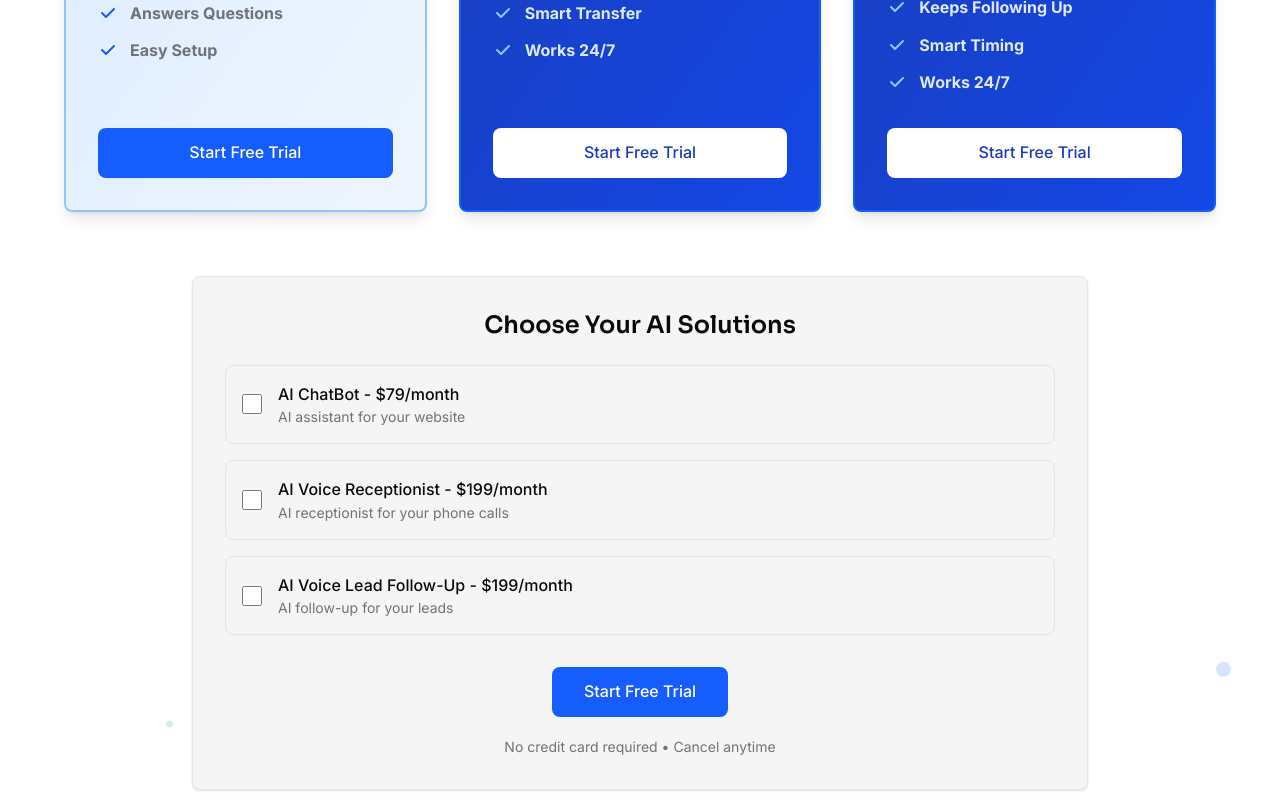
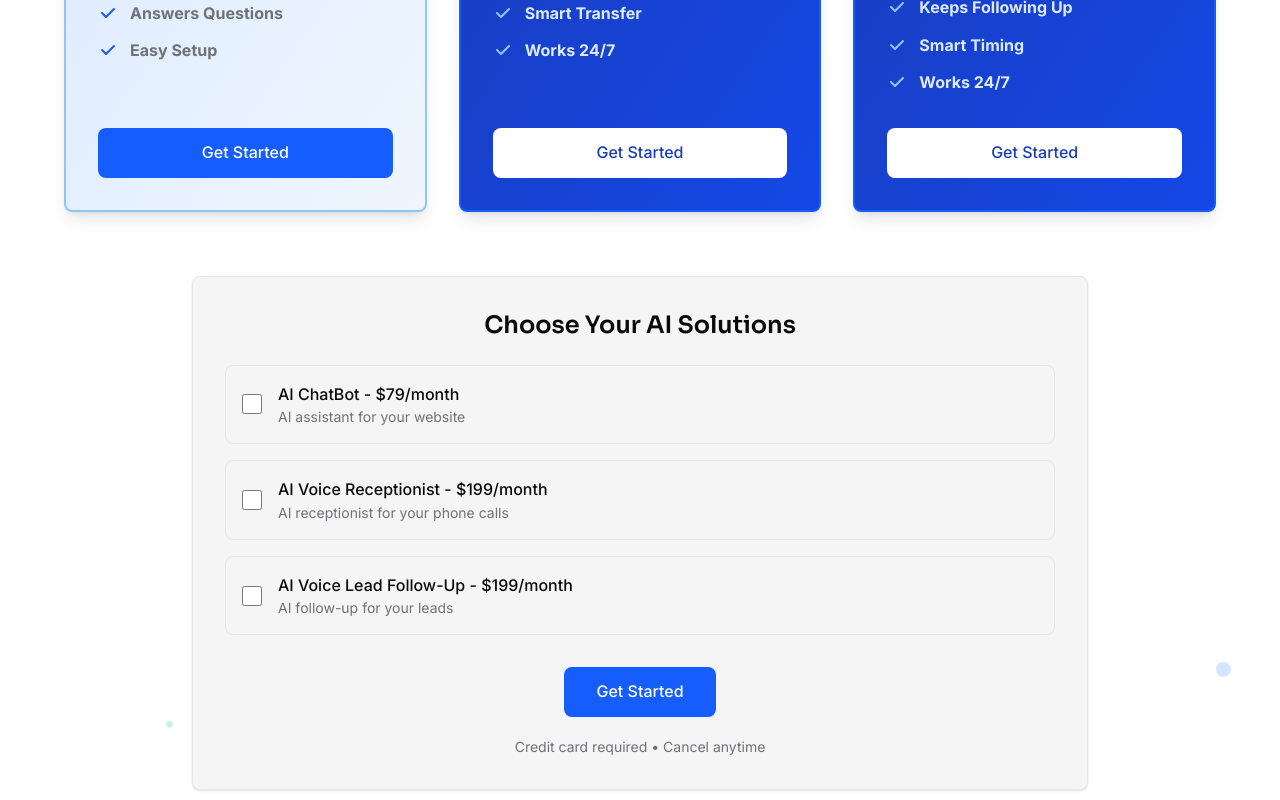
Before and after one commit to cabecaturbo/netiawebsite, a Next.js app: page /pricing in a window 1280 px wide. Shown: the part 660-1460 px from the top of the page. Built offline with nearby package versions, Linux system fonts and the light colour scheme.

Commit message:
Update pricing to require credit card
- Change all buttons from 'Start Free Trial' to 'Get Started'
- Update messaging to 'Credit card required â€¢ Cancel anytime'
- Remove free trial language to set expectation for payment

```diff
--- a/app/pricing/page.tsx
+++ b/app/pricing/page.tsx
@@ -74,7 +74,7 @@ export default function Pricing() {
                 href="/signup"
                 className="block w-full px-6 py-3 bg-blue-600 text-white rounded-lg font-medium hover:bg-blue-700 transition-colors mt-auto text-center hover-lift btn-enhanced"
               >
-                Start Free Trial
+                Get Started
               </a>
             </div>
 
@@ -128,7 +128,7 @@ export default function Pricing() {
                 href="/signup"
                 className="block w-full px-6 py-3 bg-white text-blue-800 rounded-lg font-medium hover:bg-blue-50 transition-colors mt-auto text-center hover-lift btn-enhanced"
               >
-                Start Free Trial
+                Get Started
               </a>
             </div>
 
@@ -182,7 +182,7 @@ export default function Pricing() {
                 href="/signup"
                 className="block w-full px-6 py-3 bg-white text-blue-800 rounded-lg font-medium hover:bg-blue-50 transition-colors mt-auto text-center hover-lift btn-enhanced"
               >
-                Start Free Trial
+                Get Started
               </a>
             </div>
           </div>
@@ -224,10 +224,10 @@ export default function Pricing() {
                   href="/signup"
                   className="inline-block px-8 py-3 bg-blue-600 text-white rounded-lg font-medium hover:bg-blue-700 transition-colors hover-lift btn-enhanced"
                 >
-                  Start Free Trial
+                  Get Started
                 </a>
                 <p className="text-sm text-muted mt-3">
-                  No credit card required • Cancel anytime
+                  Credit card required • Cancel anytime
                 </p>
               </div>
             </div>
```
